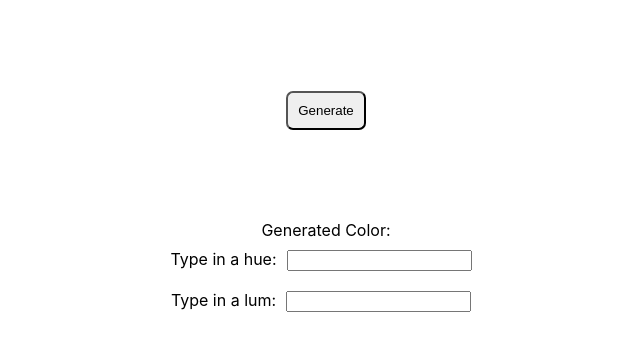
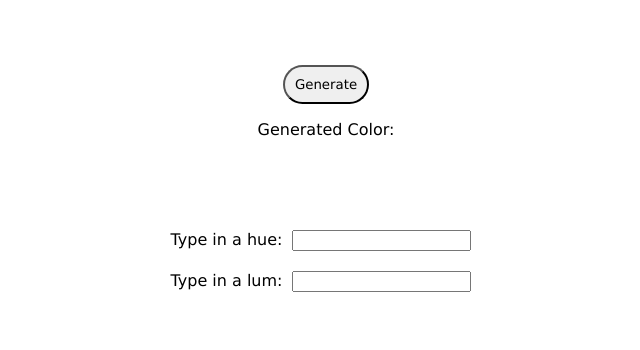
Before and after one commit to flo951/react-random-color-generator, a React (Create React App) app: page / in a window 1280 px wide. Shown: the top 350 px of the page, without its empty margins (314-954 px from the left). Built offline with nearby package versions, Linux system fonts and the light colour scheme.

Commit message:
Change style of the button

```diff
--- a/src/AdvancedButton.js
+++ b/src/AdvancedButton.js
@@ -14,13 +14,17 @@ export default function AdvancedButton() {
   return (
     <div className="body">
       <div style={{ backgroundColor: color }} className="container">
-        <button onClick={() => setColor(randomColor(hueLum))}>Generate</button>
+        <button
+          style={{ backgroundColor: color }}
+          onClick={() => setColor(randomColor(hueLum))}
+        >
+          Generate
+        </button>
+        <p>Generated Color: {color}</p>
       </div>
       <div>
-        {hue} {lum}{' '}
-        <div style={{ backgroundColor: color, color: color }}>
-          Generated Color: {color}
-        </div>
+        {hue} {lum}
+        <div style={{ backgroundColor: color }}></div>
       </div>
       <label>
         Type in a hue:
--- a/src/App.css
+++ b/src/App.css
@@ -1,3 +1,7 @@
+* {
+  font-family: Verdana, Geneva, Tahoma, sans-serif;
+}
+
 .body {
   display: flex;
   align-items: center;
@@ -5,7 +9,6 @@
 }
 
 .container {
-  color: white;
   display: flex;
   flex-direction: column;
   justify-content: center;
@@ -19,7 +22,8 @@
 }
 button {
   padding: 10px;
-  border-radius: 7px;
+  border-radius: 50px;
+  border: 1 px solid black;
 }
 
 input {
```
